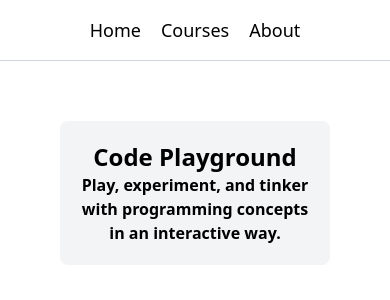
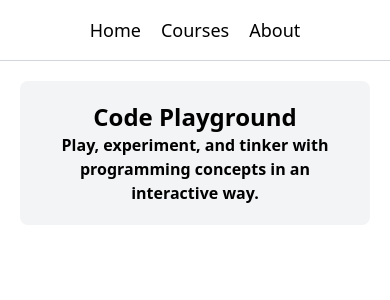
Before and after one commit to Lvhacker1/test-creation, a Next.js app: page / in a window 390 px wide. Shown: the top 300 px of the page. Built offline with nearby package versions, Linux system fonts and the light colour scheme.

Commit message:
small fix

```diff
--- a/src/app/about/page.tsx
+++ b/src/app/about/page.tsx
@@ -6,7 +6,7 @@ const AboutPage = () => {
     const intro = pageIntroData["about"]
 
     return (
-        <main className="flex flex-col gap-15 py-5 px-15">
+        <main className="flex flex-col gap-15 p-5 lg:px-15">
             <div>
                 <PageIntro {...intro} />
             </div>
--- a/src/app/courses/page.tsx
+++ b/src/app/courses/page.tsx
@@ -7,7 +7,7 @@ const CoursesPage = () => {
     const intro = pageIntroData["courses"]
 
     return (
-        <main className="flex flex-col gap-15 py-5 px-5 lg:px-15">
+        <main className="flex flex-col gap-15 p-5 lg:px-15">
             <div>
                 <PageIntro {...intro} />
             </div>
--- a/src/app/page.tsx
+++ b/src/app/page.tsx
@@ -5,7 +5,7 @@ export default function Home() {
   const intro = pageIntroData["home"]
 
   return (
-    <main className="flex flex-col gap-15 py-5 px-15">
+    <main className="flex flex-col gap-15 p-5 lg:px-15">
       <div>
         <PageIntro {...intro} />
       </div>
--- a/src/components/PageIntro.tsx
+++ b/src/components/PageIntro.tsx
@@ -2,7 +2,7 @@ import { PageIntroProps } from "@/types/types"
 
 const PageIntro = ({title, description}: PageIntroProps) => {
     return (
-        <div className="flex flex-col items-center text-center p-5 bg-gray-100 rounded-lg my-10">
+        <div className="flex flex-col items-center text-center p-5 bg-gray-100 rounded-lg md:my-10">
             <h1 className="text-2xl text-black font-bold" >{title}</h1>
             <p className="text-black font-bold">{description}</p>
         </div>
```
